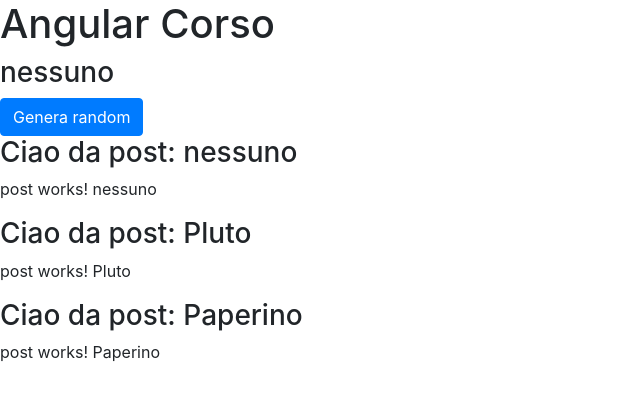
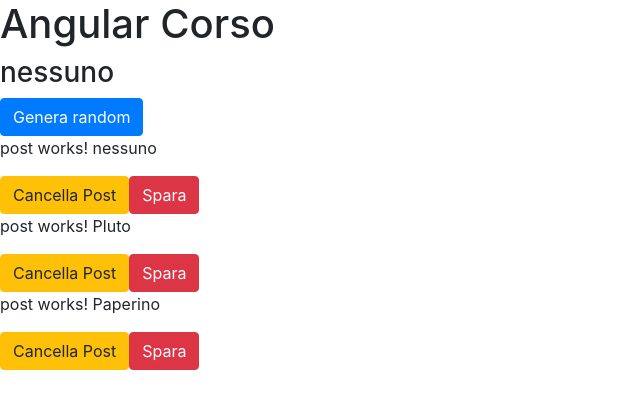
Before and after one commit to ironmanromeo/angular-corso, an Angular app: page / in a window 1280 px wide. Shown: the top 408 px of the page, without its empty margins (0-640 px from the left). Built offline with nearby package versions, Linux system fonts and the light colour scheme.

Commit message:
Lezione5_buttons

```diff
--- a/src/app/post/post.component.html
+++ b/src/app/post/post.component.html
@@ -1,4 +1,3 @@
-
-<h3>Ciao da post: {{titolo}}</h3>
-
-<p>post works! {{ titolo }}</p>
+<p>post works! {{titolo}}</p>
+<button class="btn btn-warning" (click)="onCancella()">Cancella Post</button>
+<button class="btn btn-danger" (click)="onSpara($event)">Spara</button>
--- a/src/app/post/post.component.ts
+++ b/src/app/post/post.component.ts
@@ -1,5 +1,5 @@
 
-import { Component, Input } from '@angular/core';
+import { Component, Input, Output, EventEmitter } from '@angular/core';
 
 @Component({
   selector: 'app-post',
@@ -10,7 +10,17 @@ export class PostComponent {
 
   @Input("ti") titolo = "Mio titolo"
 
+  generaEvento = new EventEmitter<string>()
+
   constructor() { }
 
+  onCancella() {
+    this.generaEvento.emit(this.titolo)
+  }
+
+  onSpara(v:Event) {
+    console.log(v);
+
+  }
 
 }
```
